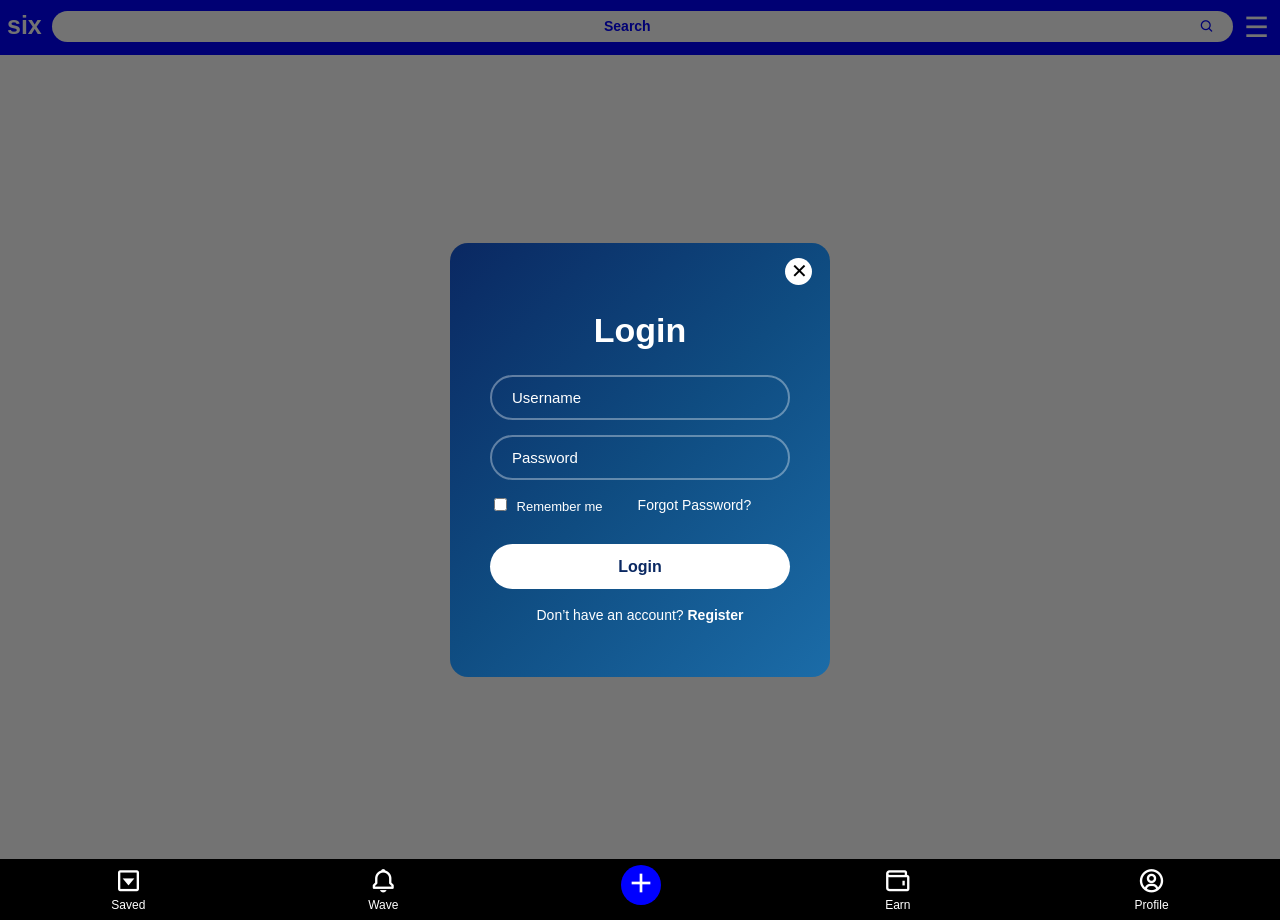
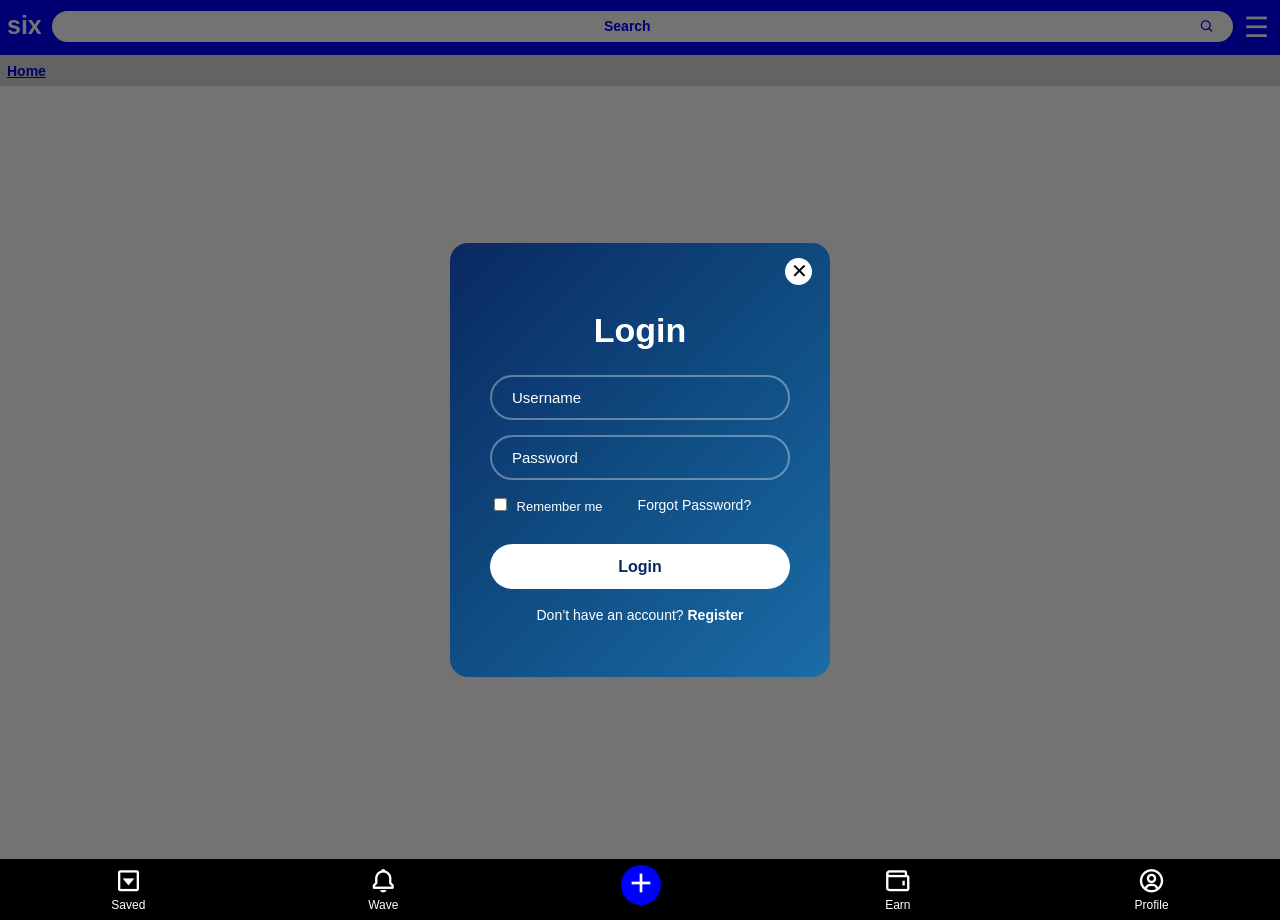
Before and after one commit to princecrayner/six, a Flask app: page / in a window 1280 px wide. Run offline with Flask 3, Linux system fonts and the light colour scheme; data that the repository does not hold is empty.

Commit message:
Updated project

```diff
--- a/static/style.css
+++ b/static/style.css
@@ -1,7 +1,6 @@
 body {
   margin: 0;
   background: white;
-  color: #fff;
   font-family: sans-serif;
 }
 
@@ -17,7 +16,7 @@ body {
   left: 0;
   height: 55px;
   position: fixed;
-  z-index: 1;
+  z-index: 1000;
 }
 
 .search {
@@ -57,7 +56,7 @@ body {
   text-align: center;
 }
 
-.six {
+.topbar p {
   color: white;
   font-weight: bold;
   margin-top: 11px;
@@ -91,7 +90,7 @@ body {
   color: white;
   padding-top: 60px;
   transition: 0.3s;
-  z-index: 3;
+  z-index: 2000;
 }
 
 /* sidebar links */
@@ -101,6 +100,16 @@ body {
   color: white;
   text-decoration: none;
   text-align: center;
+}
+
+.sidebar p {
+    color: white;
+    position: fixed;
+    bottom: 20px;
+    text-align: center;
+    font-size: 14px;
+    font-style: italic;
+    margin-left: 85px;
 }
 
 .sidebar a:hover {
@@ -121,7 +130,7 @@ body {
   height: 100%;
   background: rgba(0,0,0,0.5);
   display: none;
-  z-index: 2;
+  z-index: 1500;
 }
 
 /* show overlay */
@@ -131,18 +140,32 @@ body {
 
 
 
-.right-actions {
+.subbar {
+  position: fixed;
+  top: 55px;
+  background: #dcdcdc;
   display: flex;
-  align-items: center;
-  gap: 8px;
+  height: 30px;
+  left: 0;
+  right: 0;
+  border-bottom: 1px solid #ddd;
+  z-index: 999;
 }
 
-.profile-icon {
-  font-size: 22px;
-  cursor: pointer;
-  background-color: white;
-  border-radius: 5px;
+.sub-btn {
+  font-size: 14px;
+  font-weight: bold;
+  padding: 4px 7px;
+  color: black;
+  text-decoration: none;
+  transition: 0.2s;
+  margin-top: 4px;
 }
+
+.sub-btn:hover {
+  background: #e4e4e4;
+}
+
 
 /* ==================================
    LOGIN MODAL – ISOLATED STYLES ONLY
@@ -152,6 +175,7 @@ body {
 .auth-box {
   position: fixed;
   inset: 0;
+  color: white;
   background: rgba(0, 0, 0, 0.55);
   display: flex;
   align-items: center;
@@ -285,8 +309,8 @@ body {
   align-items: center;
 
   padding: 8px 0;
+  z-index: 1000;
 
-  z-index: 1000;
 }
 
 /* NAV ITEMS */
@@ -365,9 +389,8 @@ body {
     grid-template-columns: repeat(auto-fit, minmax(280px, 1fr));
     gap: 20px;
     padding: 20px;
-    margin-top: 50px;
+    margin-top: 72px;
     margin-bottom: 60px;
-
 }
 
 /* VIDEO CARD */
--- a/templates/index.html
+++ b/templates/index.html
@@ -15,6 +15,15 @@
   <i class='bx bx-search'></i>
   <div class="menu-icon" id="menuBtn">☰</div>
 </div>
+
+
+<div class="subbar">
+  <div class="sub-btn">
+   <a href="{{ url_for('home') }}">Home</a>
+  </div>
+</div>
+
+
 
 <!....Sidebar.....>
 <div class="sidebar" id="sidebar">
```
